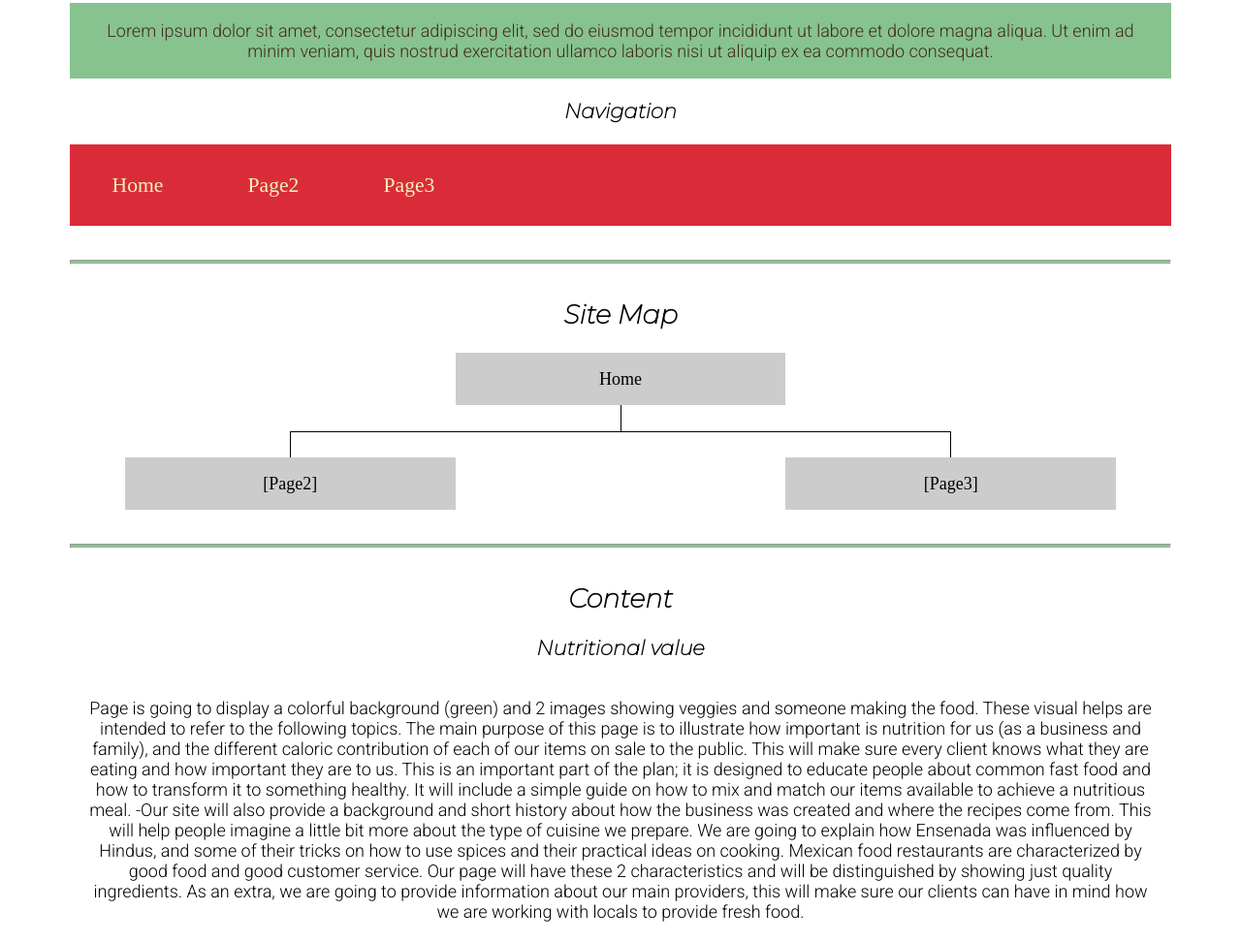
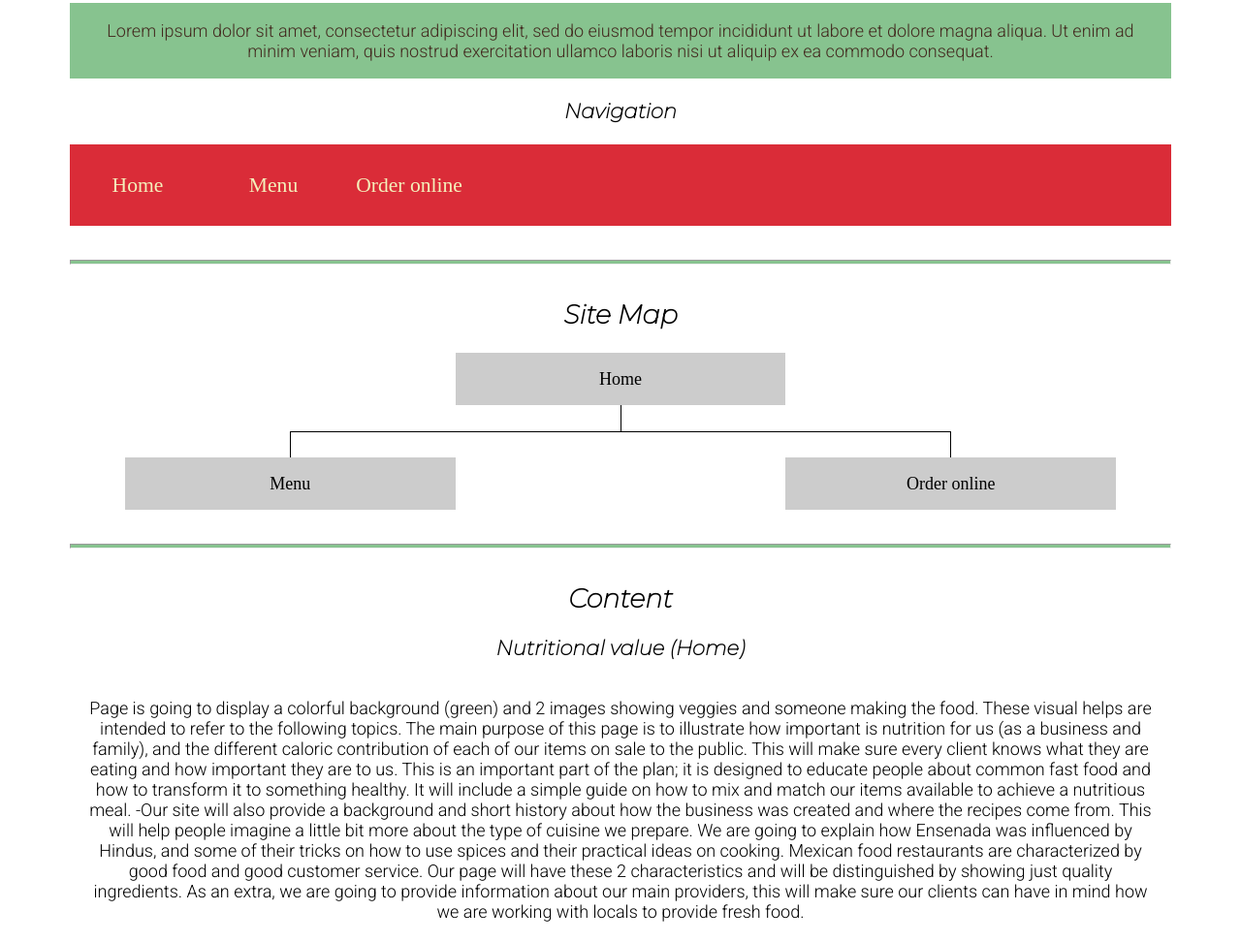
Before and after one commit to Zabdilla/wdd130, a plain HTML site: page tacosrenteria/site-plan.html in a window 1280 px wide. Shown: the part 2184-3156 px from the top of the page at 97% size. Drawn offline with Linux system fonts and the light colour scheme.

Commit message:
wireframes added

```diff
--- a/tacosrenteria/site-plan.html
+++ b/tacosrenteria/site-plan.html
@@ -89,8 +89,8 @@
       <!-- Think about how you want your navigation bar to look. In the site-plan.css file change the colors to your colors to get the look you desire. -->
       <nav>
         <a href="#">Home</a>
-        <a href="#">Page2</a>
-        <a href="#">Page3</a>
+        <a href="#">Menu</a>
+        <a href="#">Order online</a>
       </nav>
       <hr>
       <h2>
@@ -101,10 +101,10 @@
           Home
         </div>
         <div class="sm-page2">
-          [Page2] <!-- change this -->
+          Menu <!-- change this -->
         </div>
         <div class="sm-page3">
-          [Page3]  <!-- change this -->
+          Order online <!-- change this -->
         </div>
 
         <div class="top">
@@ -124,7 +124,7 @@
       <h2>
         Content
       </h2>
-      <h3>Nutritional value</h3>
+      <h3>Nutritional value (Home) </h3>
       <p>
         Page is going to display a colorful background (green) and 2 images showing veggies and someone making the food. These visual helps are intended to refer to the following topics.
 The main purpose of this page is to illustrate how important is nutrition for us (as a business and family), and the different caloric contribution of each of our items on sale to the public. This will make sure every client knows what they are eating and how important they are to us. This is an important part of the plan; it is designed to educate people about common fast food and how to transform it to something healthy. It will include a simple guide on how to mix and match our items available to achieve a nutritious meal.
@@ -147,7 +147,7 @@ Our images will also help our clients crave Mexican food. The plan is to find th
 On our menu the emphasis is in preparing the client to order and to trust each of our plates.
 
 
-      <p>Images for the Page 2</p>
+      <p>Images for the menu /p>
         <img src="images/burrito.PNG" alt="Burrito">
         <img src="images/elote.PNG" alt="Corn">
         <img src="images/pozole.PNG" alt="Soup">
@@ -162,7 +162,7 @@ After placing an order, we would give them a call if anything happens or changes
 
 
       </p>
-      <p>Images for the Page 3</p>
+      <p>Images for online ordering</p>
         <img src="images/mexflag.PNG" alt="Mexican Flag">
         <img src="images/family.PNG" alt="Hispanic Family Enjoying a Meal">
 
@@ -179,19 +179,19 @@ After placing an order, we would give them a call if anything happens or changes
       <p>
         [Any additional details about home that the wireframe does not make clear]
       </p>
-      <img src="#" alt="home page wireframe">
+      <img src="images/myhomepage.PNG" alt="home page wireframe">
 
-      <h3>[Page 2]</h3>
+      <h3>menu</h3>
       <p>
         [Any additional details about page 2 that the wireframe does not make clear]
       </p>
-      <img src="#" alt="page 2 wireframe">
+      <img src="images/menu-wireframe.PNG" alt="menu wireframe">
 
-      <h3>[Page 3]</h3>
+      <h3>Order Online</h3>
       <p>
         [Any additional details about page 3 that the wireframe does not make clear]
       </p>
-      <img src="#" alt="page 3 wireframe">
+      <img src="images/orderingsite-wireframe.PNG" alt="order online wireframe">
     </main>
   </body>
 
```
Also changed, not shown: tacosrenteria/images/menu-wireframe.PNG (added), tacosrenteria/images/myhomepage.PNG (added), tacosrenteria/images/orderingsite-wireframe.PNG (added).
